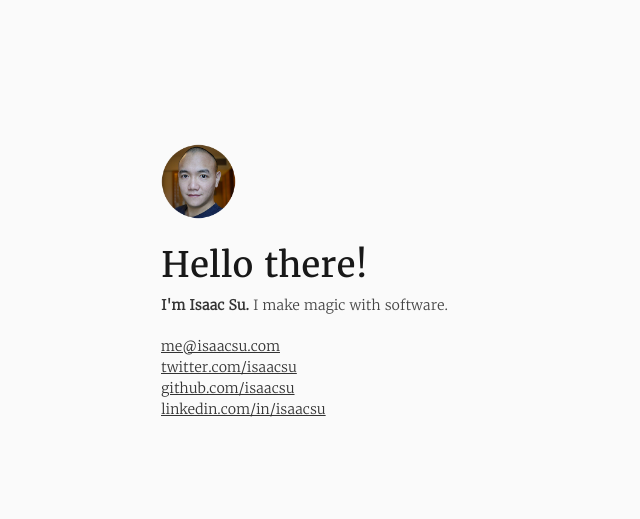
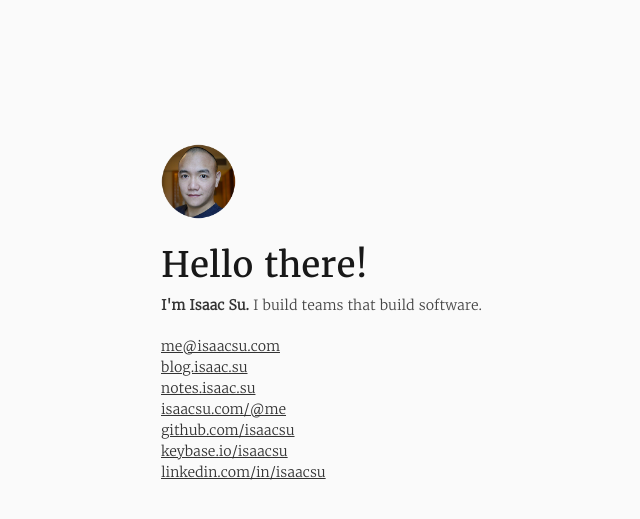
Before and after one commit to isaacsu/isaacsu.github.io, a Jekyll site: the page built from index.html, in a window 1280 px wide. Shown: the top 519 px of the page, without its empty margins (249-889 px from the left). Built offline with Jekyll 4.4.1, drawn with Linux system fonts in a browser that asks for light colours; Markdown is read by kramdown in place of the engine named in the settings.

Commit message:
Update index.html

```diff
--- a/index.html
+++ b/index.html
@@ -10,12 +10,15 @@ title: Isaac Su
 
     <h2>Hello there!</h2>
 
-    <p><strong>I'm Isaac Su.</strong> I make magic with software.</p>
+    <p><strong>I'm Isaac Su.</strong> I build teams that build software.</p>
 
     <p>
       <a href="mailto:me@isaacsu.com">me@isaacsu.com</a><br />
-      <a href="https://twitter.com/isaacsu">twitter.com/isaacsu</a><br />
+      <a href="https://blog.isaac.su/">blog.isaac.su</a><br />
+      <a href="https://notes.isaac.su/">notes.isaac.su</a><br />
+      <a href="https://isaacsu.com/@me">isaacsu.com/@me</a><br />
       <a href="https://github.com/isaacsu">github.com/isaacsu</a><br />
+      <a href="https://keybase.io/isaacsu">keybase.io/isaacsu</a><br />
       <a href="https://www.linkedin.com/in/isaacsu">linkedin.com/in/isaacsu</a>
     </p>
 
```
